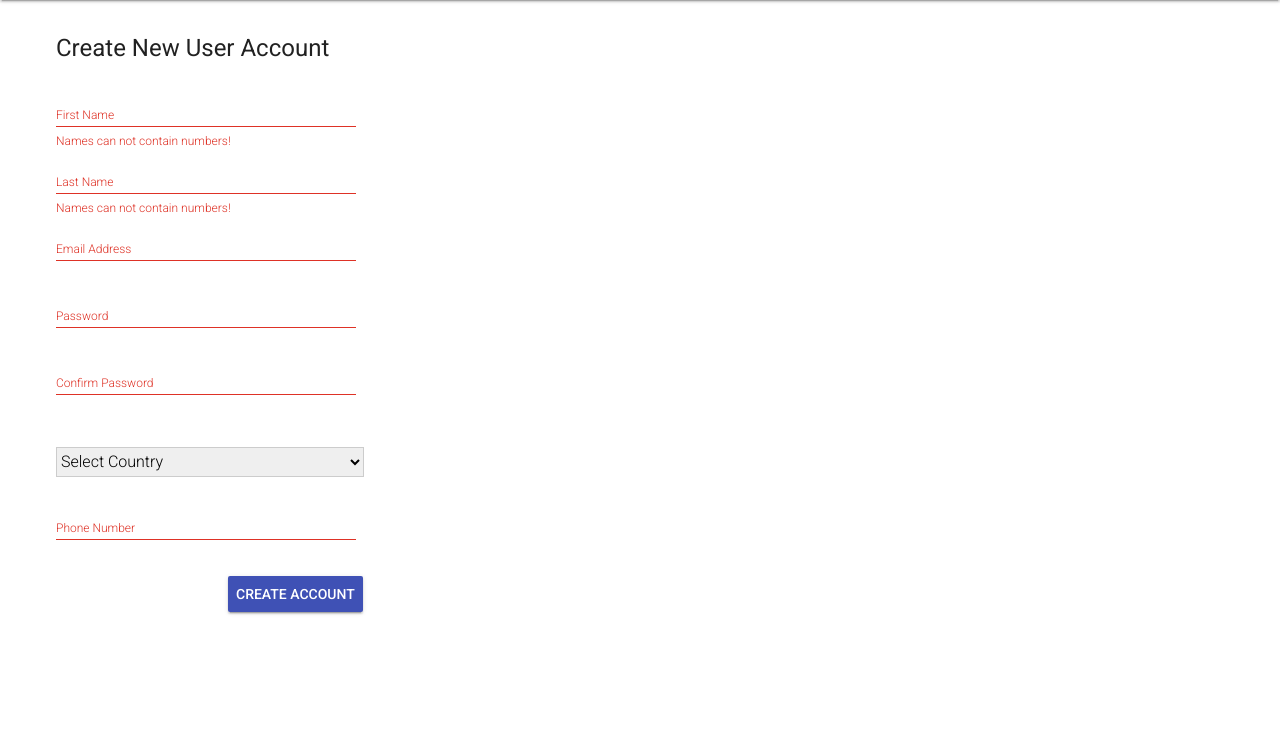
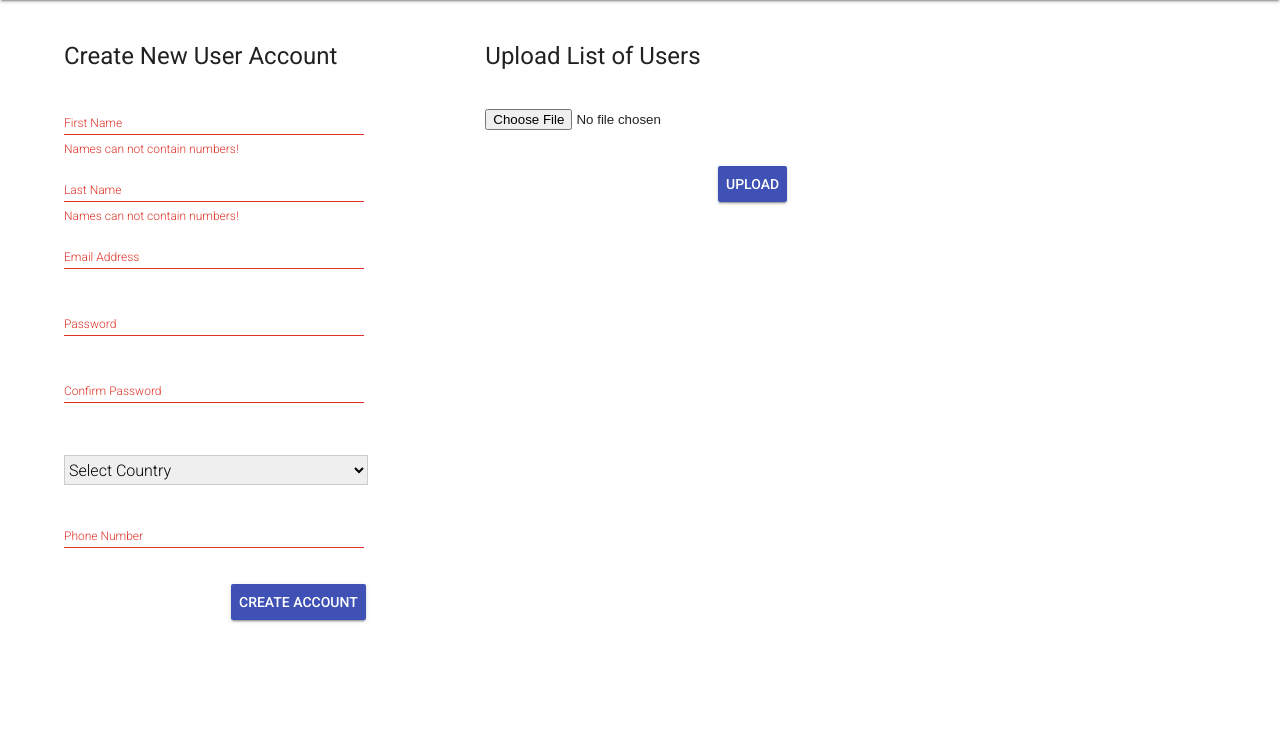
Before and after one commit to deone/billing-xwf, a Django app: page /accounts/add_users/ in a window 1280 px wide. Shown: the part 64-800 px from the top of the page. Run offline with Django 3.2, Linux system fonts and the light colour scheme; the visitor is signed in with stand-in values (Sample User, id 1).

Commit message:
Add url, view and form for bulk user upload. Display BulkUserUploadForm on template.

```diff
--- a/accounts/forms.py
+++ b/accounts/forms.py
@@ -77,3 +77,10 @@ class LoginForm(AuthenticationForm):
         widget=forms.EmailInput(attrs={'class': 'mdl-textfield__input'}))
     password = forms.CharField(label='Password',
         widget=forms.PasswordInput(attrs={'class': 'mdl-textfield__input'}))
+
+class BulkUserUploadForm(forms.Form):
+    user_list = forms.FileField()
+
+    def __init__(self, *args, **kwargs):
+        self.user = kwargs.pop('user', None)
+        super(BulkUserUploadForm, self).__init__(*args, **kwargs)
--- a/accounts/templates/accounts/add_users.html
+++ b/accounts/templates/accounts/add_users.html
@@ -5,8 +5,9 @@
 {% block title %}Add Users{% endblock %}
 
 {% block body %}
+<main class="mdl-layout__content">
+  <div class="mdl-grid">
     <div class="mdl-cell mdl-cell--4-col">
-
       {% if messages %}
       <ul class="messages">
         {% for message in messages %}
@@ -99,4 +100,33 @@
         </div>
       </form>
     </div>
+
+    <div class="mdl-cell mdl-cell--4-col">
+      <form action="{% url 'accounts:add_bulk_users' %}" method="post">
+
+        {% csrf_token %}
+
+        <div class="form-heading">
+          <h4>Upload List of Users</h4>
+        </div>
+
+        {{ bulk_user_form.non_field_errors }}
+
+        <div>
+          {{ bulk_user_form.user_list.errors }}
+          <div class="mdl-textfield mdl-js-textfield mdl-textfield--floating-label">
+            {{ bulk_user_form.user_list }}
+          </div>
+        </div>
+
+        <div class="form-actions">
+          <button type="submit"
+            class="mdl-button mdl-js-button mdl-button--raised mdl-button--colored">
+              Upload
+          </button>
+        </div>
+      </form>
+    </div>
+  </div>
+</main>
 {% endblock %}
--- a/accounts/urls.py
+++ b/accounts/urls.py
@@ -6,7 +6,7 @@ from .forms import ResetPasswordForm, PasswordResetEmailForm, LoginForm
 
 urlpatterns = [
     url(r'^login/$', auth_views.login, {'template_name': 'accounts/login.html', 'authentication_form': LoginForm}, name='login'),
-    url(r'^logout/$', auth_views.logout, {'next_page': '/'}, name='logout'),
+    url(r'^logout/$', auth_views.logout, {'next_page': '/accounts/login/'}, name='logout'),
     url(r'^password_change/$', auth_views.password_change, name='password_change'),
     url(r'^password_change/done/$', auth_views.password_change_done, name='password_change_done'),
     url(r'^password_reset/$', auth_views.password_reset, {
@@ -26,5 +26,6 @@ urlpatterns = [
     url(r'^verify/(?P<uidb64>[0-9A-Za-z_\-]+)/(?P<token>[0-9A-Za-z]{1,13}-[0-9A-Za-z]{1,20})/$', views.verify_email, {}, name='verify_email'),
     url(r'^dashboard/$', views.dashboard, name='dashboard'),
     url(r'^add_users/$', views.add_users, name='add_users'),
+    url(r'^add_bulk_users/$', views.add_bulk_users, name='add_bulk_users'),
     url(r'^buy_package/$', views.buy_package, name='buy_package'),
 ]
--- a/accounts/views.py
+++ b/accounts/views.py
@@ -9,7 +9,7 @@ from django.utils import timezone
 from django.utils.encoding import force_text
 from django.utils.http import urlsafe_base64_decode
 
-from .forms import CreateAccountForm, LoginForm
+from .forms import CreateAccountForm, LoginForm, BulkUserUploadForm
 from .models import Subscriber
 from .helpers import auth_and_login, send_verification_mail
 
@@ -119,10 +119,20 @@ def add_users(request):
             messages.success(request, 'User added successfully.')
             return redirect('accounts:add_users')
     else:
-        form = CreateAccountForm(user=request.user)
+        single_user_form = CreateAccountForm(user=request.user)
+        bulk_user_form = BulkUserUploadForm(user=request.user)
 
-    context.update({'form': form})
+    context.update({
+      'single_user_form': single_user_form,
+      'bulk_user_form': bulk_user_form
+    })
+
     return render(request, 'accounts/add_users.html', context)
+
+@login_required
+def add_bulk_users(request):
+    messages.success(request, 'Users added successfully.')
+    return redirect('accounts:add_users')
 
 @login_required
 def buy_package(request):
```
Also changed, not shown: other parts of accounts/templates/accounts/add_users.html (+21 -21 lines). Lines whose indentation alone changed are shown as unchanged.
